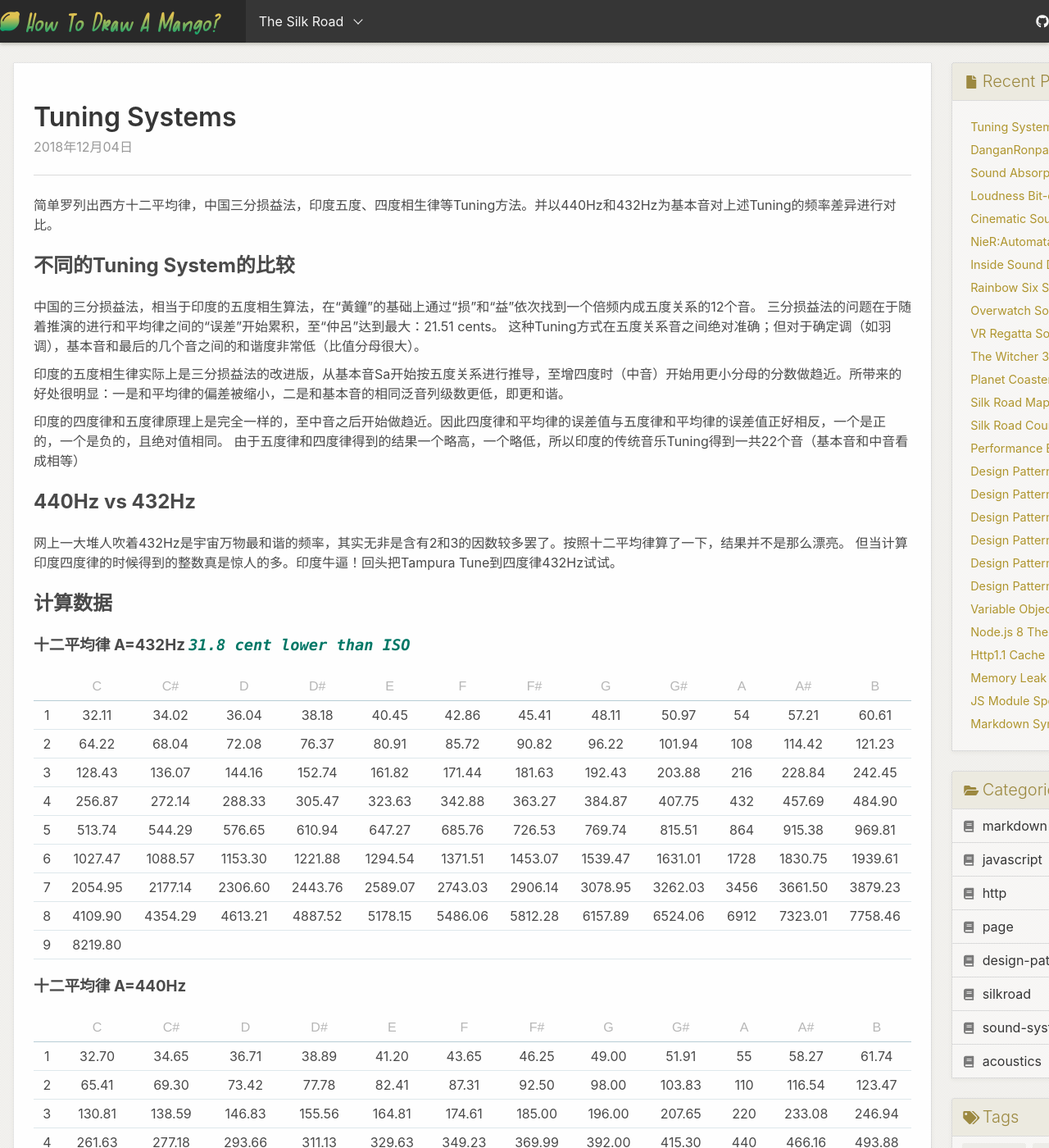
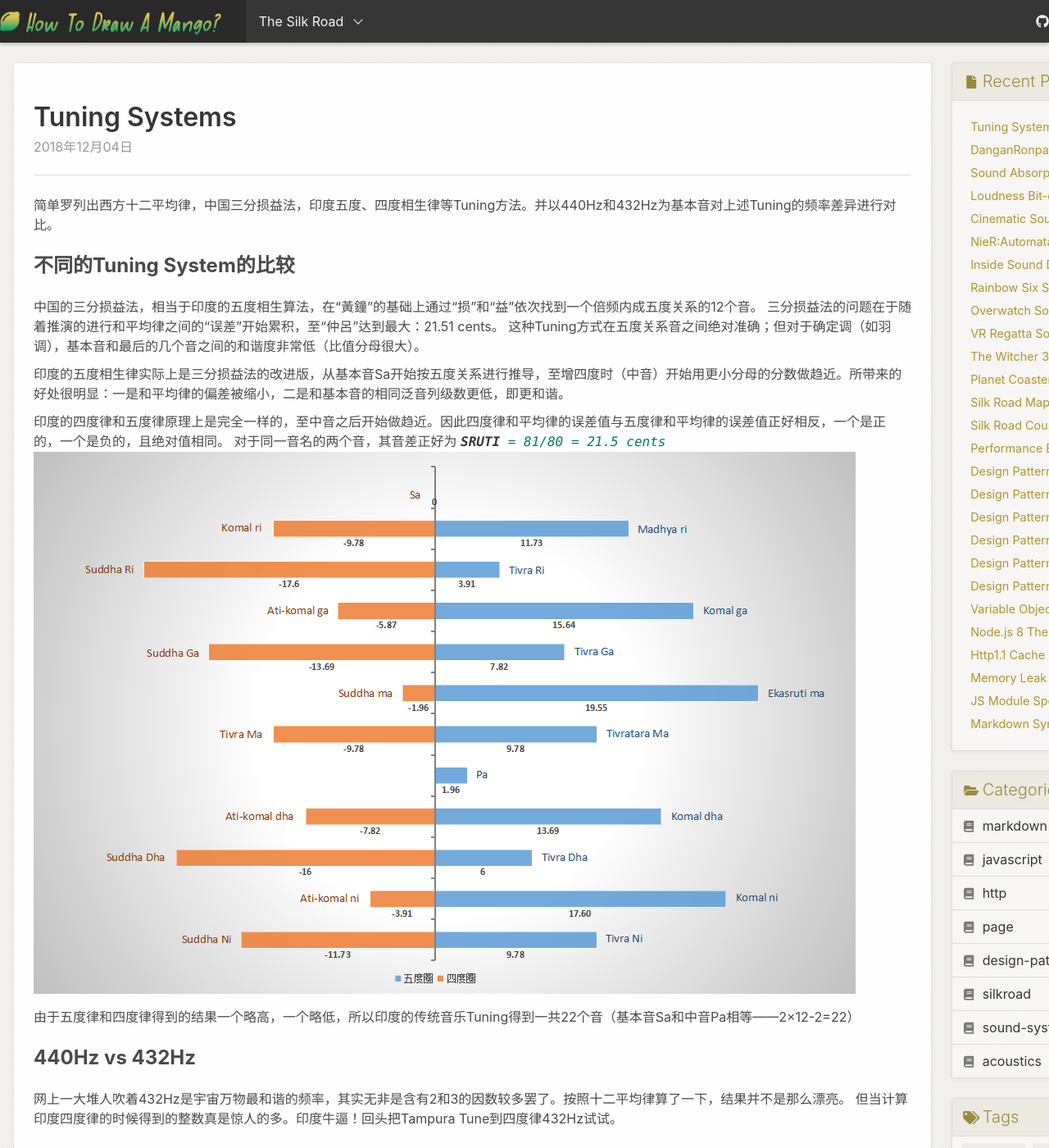
Before and after one commit to eharahe/eharahe.github.io, a Jekyll site: the page built from _posts/notes/2018-12-04-Tuning-Systems.md, in a window 1280 px wide and 1400 px high. Shown: the whole window at 82% size. Built offline with Jekyll 4.4.1, drawn with Linux system fonts in a browser that asks for light colours.

Commit message:
tweak post

```diff
--- a/_posts/notes/2018-12-04-Tuning-Systems.md
+++ b/_posts/notes/2018-12-04-Tuning-Systems.md
@@ -17,8 +17,10 @@ excerpt_separator: <!--break-->
 
 印度的五度相生律实际上是三分损益法的改进版，从基本音Sa开始按五度关系进行推导，至增四度时（中音）开始用更小分母的分数做趋近。所带来的好处很明显：一是和平均律的偏差被缩小，二是和基本音的相同泛音列级数更低，即更和谐。
 
-印度的四度律和五度律原理上是完全一样的，至中音之后开始做趋近。因此四度律和平均律的误差值与五度律和平均律的误差值正好相反，一个是正的，一个是负的，且绝对值相同。
-由于五度律和四度律得到的结果一个略高，一个略低，所以印度的传统音乐Tuning得到一共22个音（基本音和中音看成相等）
+印度的四度律和五度律原理上是完全一样的，至中音之后开始做趋近。因此四度律和平均律的误差值与五度律和平均律的误差值正好相反，一个是正的，一个是负的，且绝对值相同。 对于同一音名的两个音，其音差正好为 ***SRUTI** = 81/80 = 21.5 cents*
+![Tuning](\assets\images\Hindu Tuning.png)
+
+由于五度律和四度律得到的结果一个略高，一个略低，所以印度的传统音乐Tuning得到一共22个音（基本音Sa和中音Pa相等——2×12-2=22）
 
 ## 440Hz vs 432Hz
 
```
